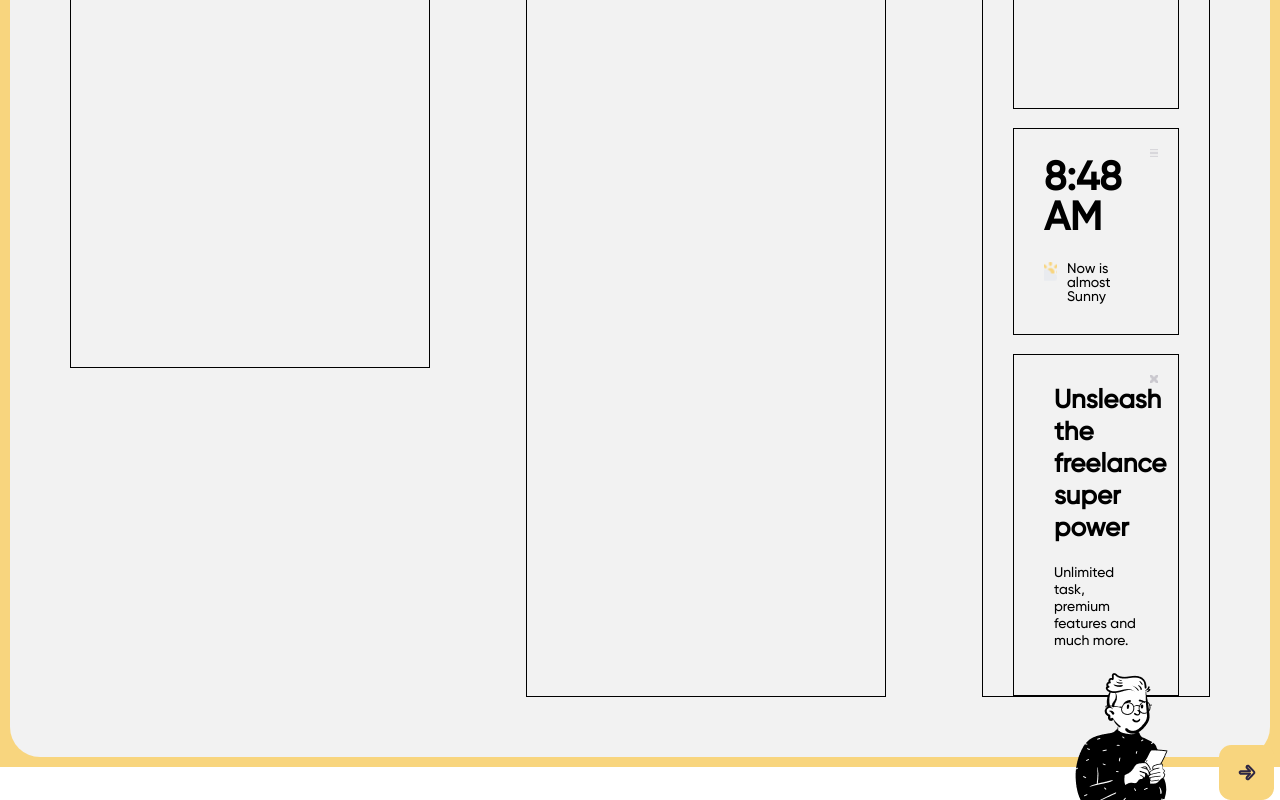
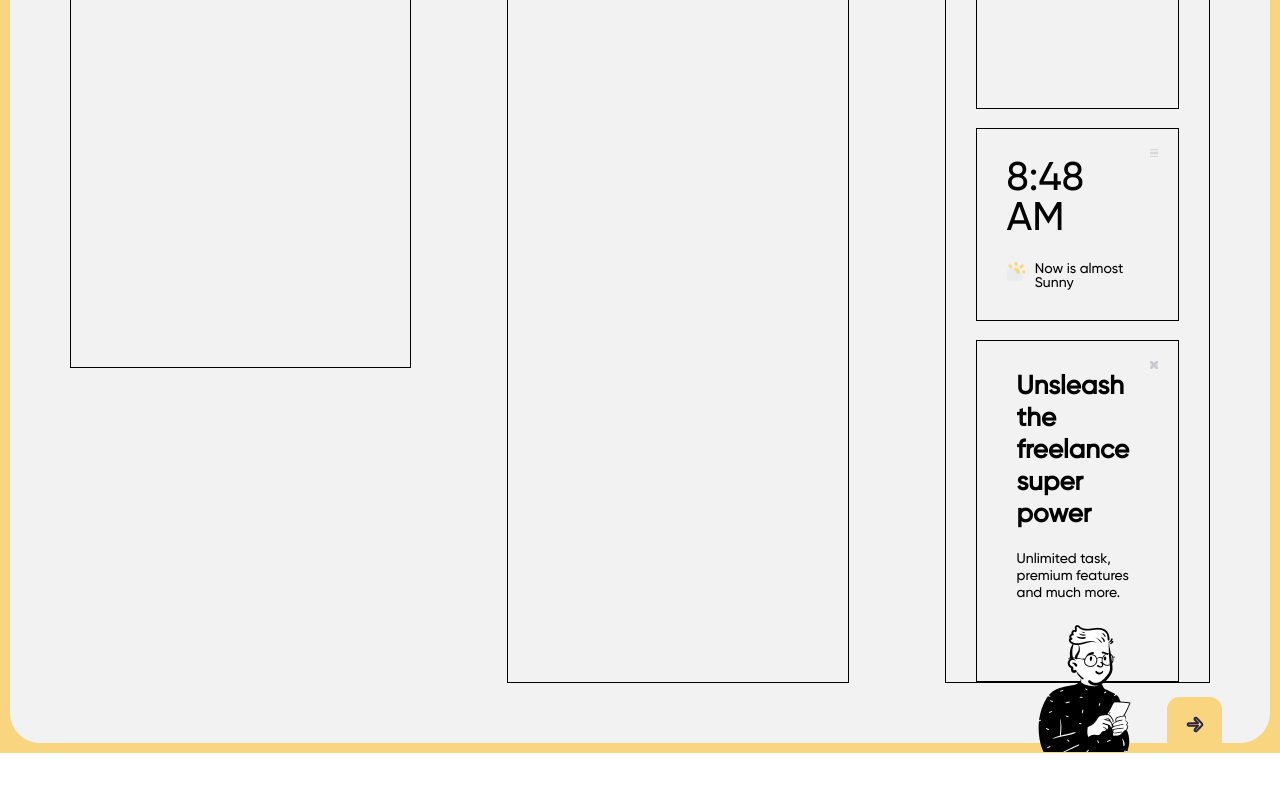
Before and after one commit to lizasilent/taskly, a React (Create React App) app: page / in a window 1280 px wide. Shown: the part 342-1142 px from the top of the page. After the commit the page ends 1095 px from the top, so only its background shows below. Built offline with nearby package versions, Linux system fonts and the light colour scheme.

Commit message:
right column img fix

```diff
--- a/src/App.css
+++ b/src/App.css
@@ -42,7 +42,7 @@
 }
 
 .right {
-  width: 20%;
+  min-width: 20%;
   border: 1px solid black;
   padding: 0 30px;
 }
@@ -123,7 +123,6 @@
 font-size: 40px;
 line-height: 40px;
 text-align: left;
-font-weight: bold;
 margin: 0 0 23px;
 
 }
@@ -196,18 +195,18 @@ display: flex;
 flex-direction: row;
 align-items:flex-end;
 position: relative;
-max-height: 150px;
+width: 100%;
 }
 
 .ads-info__img-left {
   background: url(./images/bust.png) no-repeat;
   height: 150px;
-  min-width: 135px;
-  margin-right: 30px;
+  min-width: 150px;
+
 }
 
 .ads-info__button {
-  background: url(./images/CTA.png)  no-repeat;
+  background: url(./images/CTA.png) no-repeat;
   height: 55px;
   min-width: 55px;
 }
```
